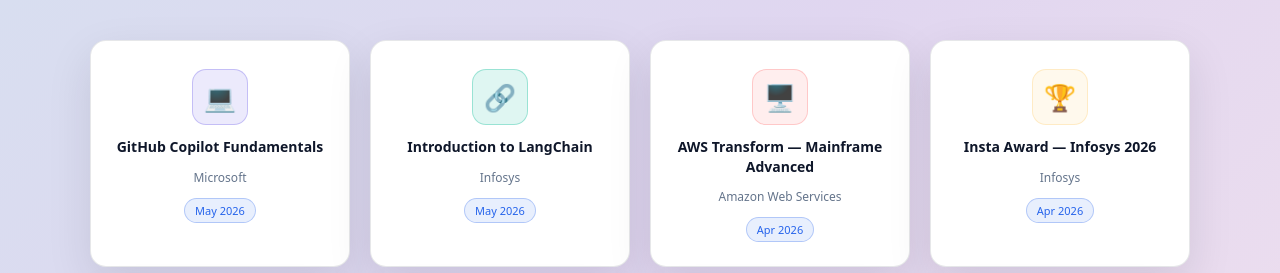
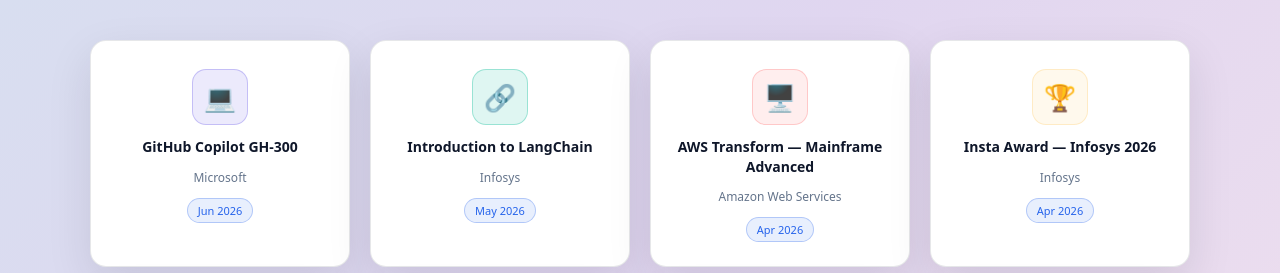
Before and after one commit to axit96/personal-website, an Angular app: page /profile in a window 1280 px wide. Shown: the part 2680-2953 px from the top of the page. Built offline with nearby package versions, Linux system fonts and the light colour scheme.

Commit message:
updating certificate name

```diff
--- a/src/app/profile/profile.page.ts
+++ b/src/app/profile/profile.page.ts
@@ -187,12 +187,12 @@
 
   readonly certificates: Certificate[] = [
     {
-      title: 'GitHub Copilot Fundamentals',
+      title: 'GitHub Copilot GH-300',
       issuer: 'Microsoft',
       icon: '💻',
       color: '#6C5CE7',
-      date: new Date('2026-05-27'),
-      filename: '27_may_2026.pdf',
+      date: new Date('2026-06-12'),
+      filename: '12_june_2026.pdf',
     },
     {
       title: 'Introduction to LangChain',
```
